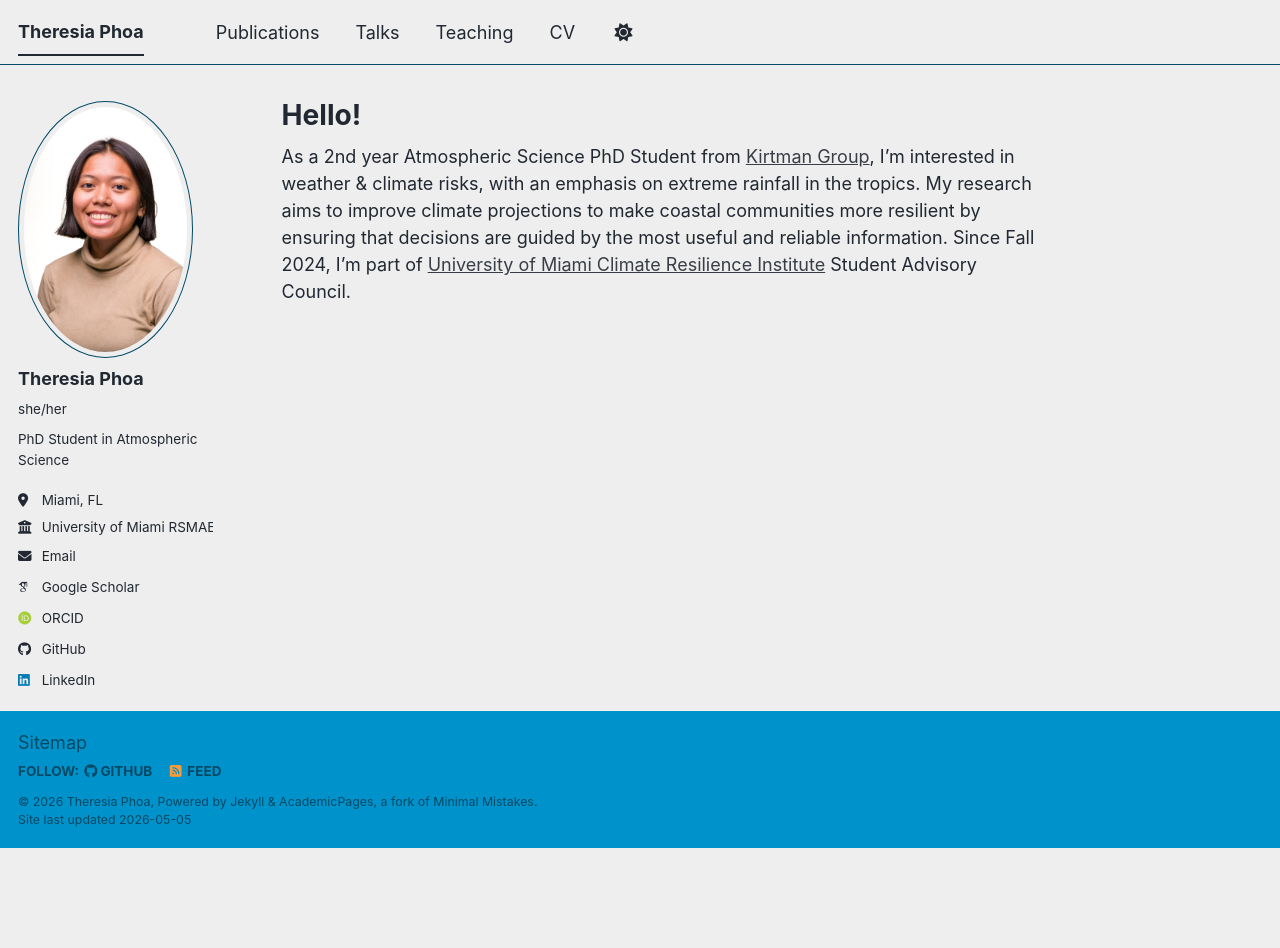
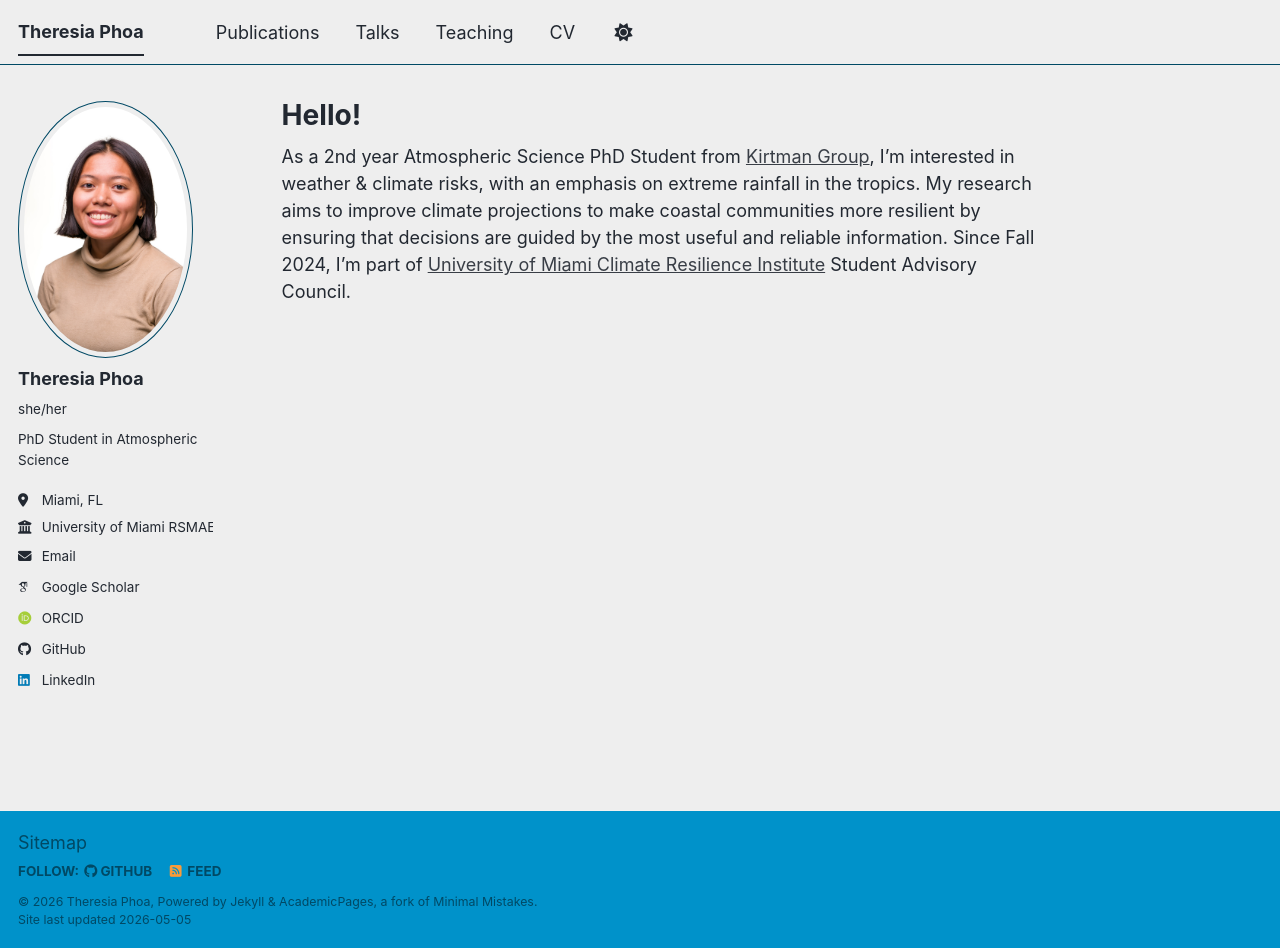
Before and after one commit to theresiabp/theresiabp.github.io, a Jekyll site: the page built from _pages/about.md, in a window 1280 px wide and 948 px high. Built offline with Jekyll 4.4.1, drawn with Linux system fonts in a browser that asks for light colours; some web fonts are replaced; a script bundle is joined from its source files by our own code; library files that are not in the unit come from our copies.

Commit message:
Update about.md

```diff
--- a/_pages/about.md
+++ b/_pages/about.md
@@ -10,4 +10,4 @@ redirect_from:
 As a 2nd year Atmospheric Science PhD Student from [Kirtman Group](https://kirtman-research-group.github.io), I'm interested in weather & climate risks, with an emphasis on extreme rainfall in the tropics. My research aims to improve climate projections to make coastal communities more resilient by ensuring that decisions are guided by the most useful and reliable information. Since Fall 2024, I'm part of [University of Miami Climate Resilience Institute](https://resilience.miami.edu/index.html) Student Advisory Council.
 
 
-<div style="height: 300px;"></div>
+<div style="height: 400px;"></div>
```
